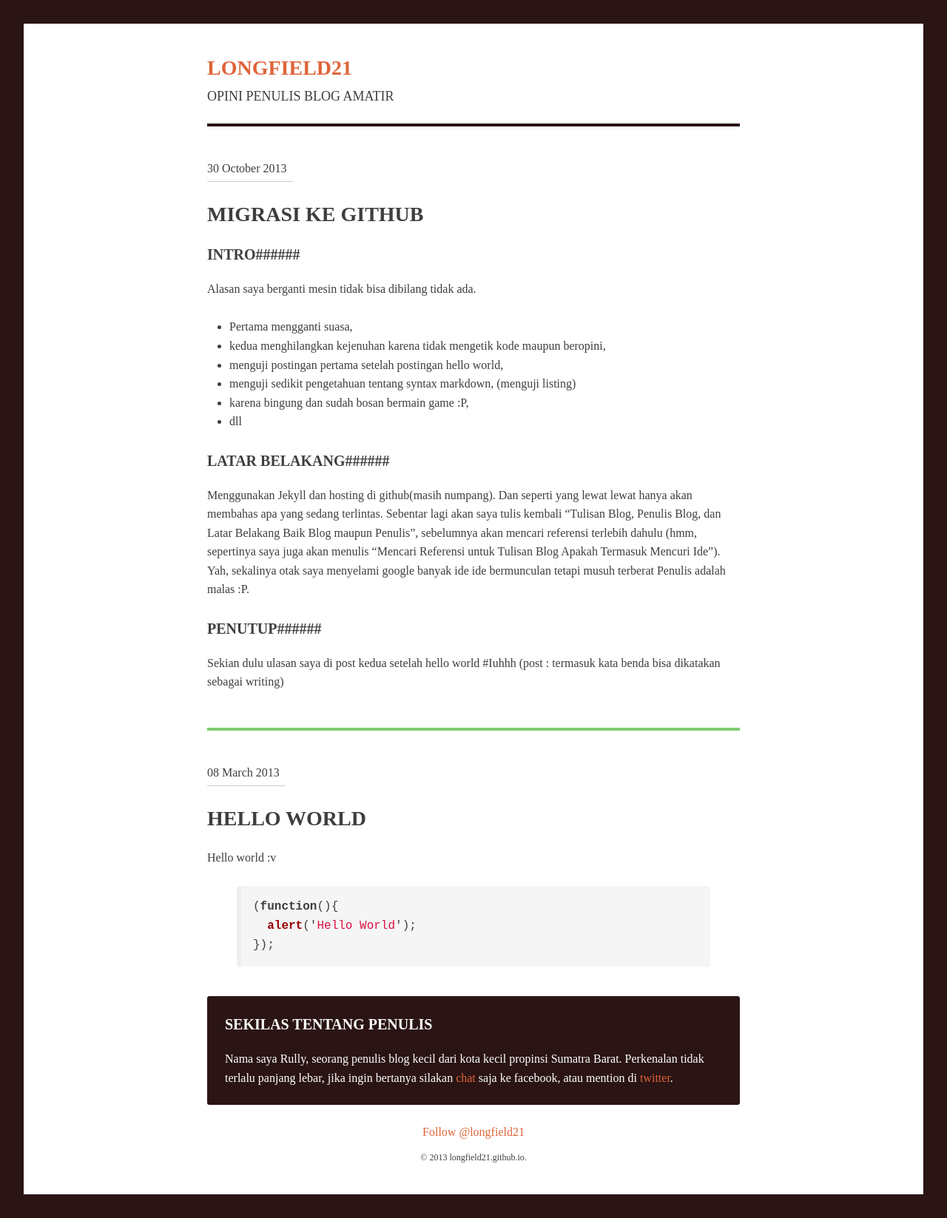
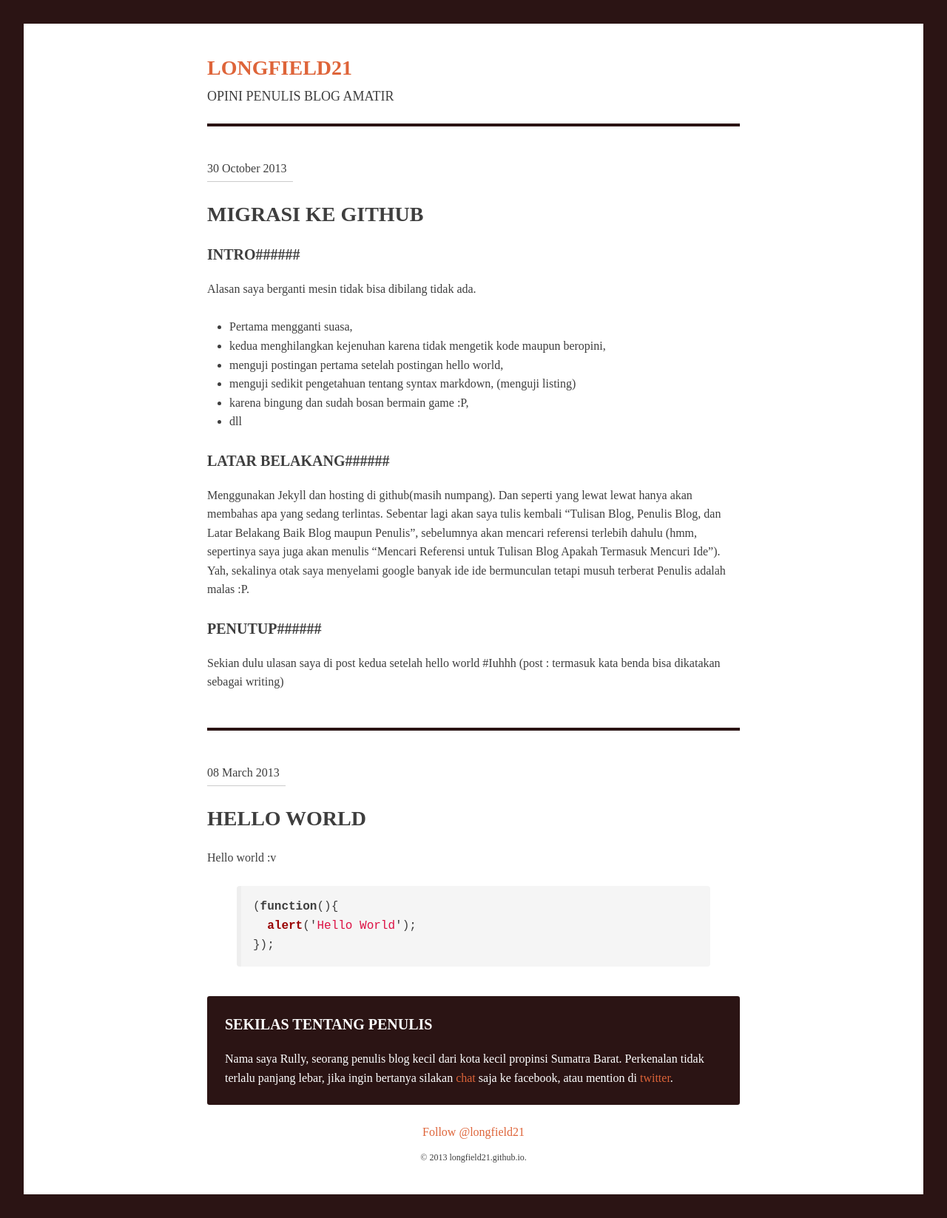
Before and after one commit to longfield21/longfield21.github.com, a Jekyll site: the page built from index.html, in a window 1280 px wide. Shown: the whole page at 74% size. Built offline with Jekyll 4.4.1, drawn with Linux system fonts in a browser that asks for light colours; some web fonts are replaced; Markdown is read by kramdown in place of the engine named in the settings; comment, search, counter and statistics services are not loaded.

Commit message:
ubah warna border post +post ajah

```diff
--- a/assets/css/index.css
+++ b/assets/css/index.css
@@ -653,7 +653,7 @@ p, blockquote, ul, ol, dl, menu, pre {
   padding-top: 2.75em;
 }
 .post + .post {
-  border-top: 0.25em solid #7eca72;
+  border-top: 0.25em solid #2b1414;
 }
 
 .post__title a {
```
